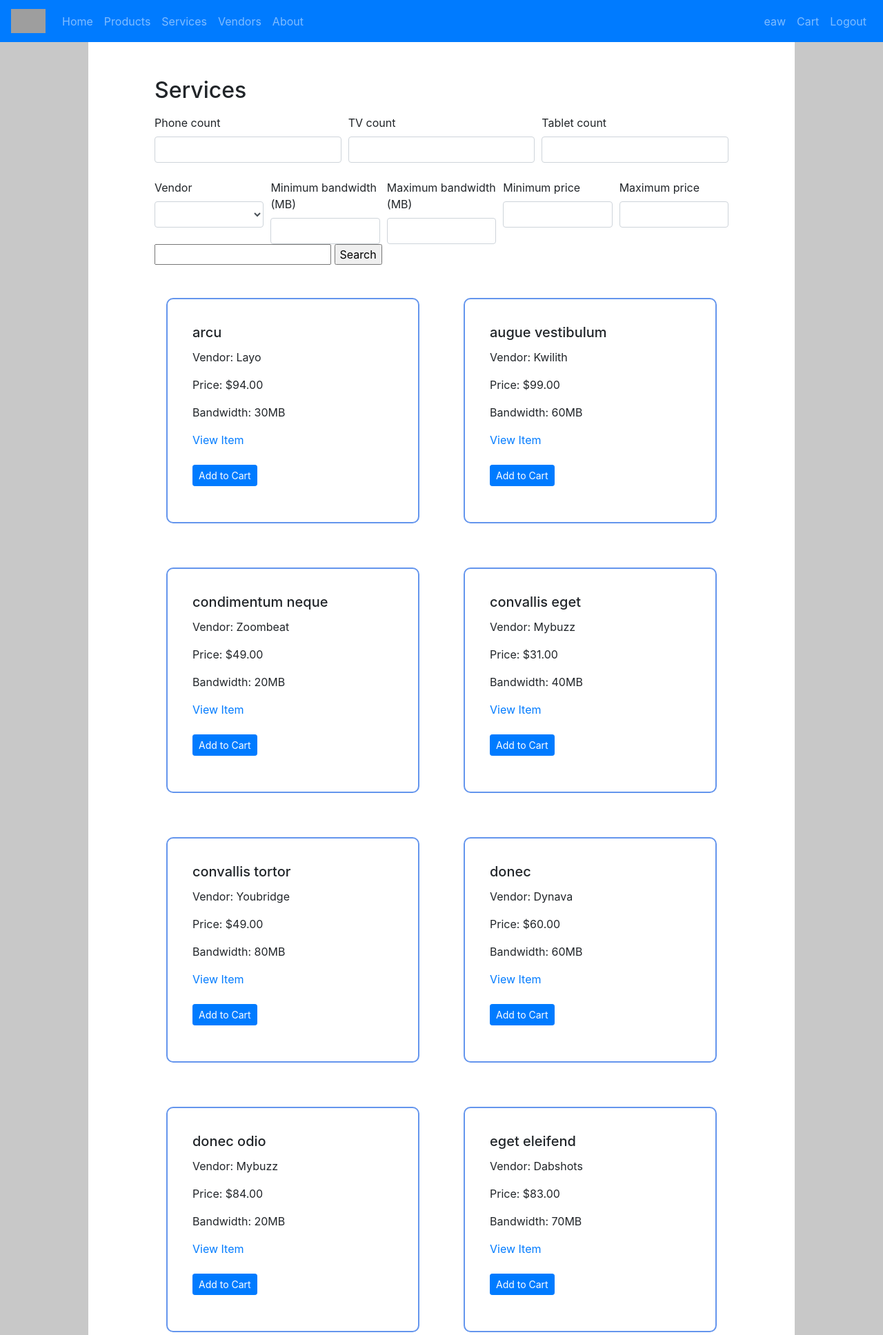
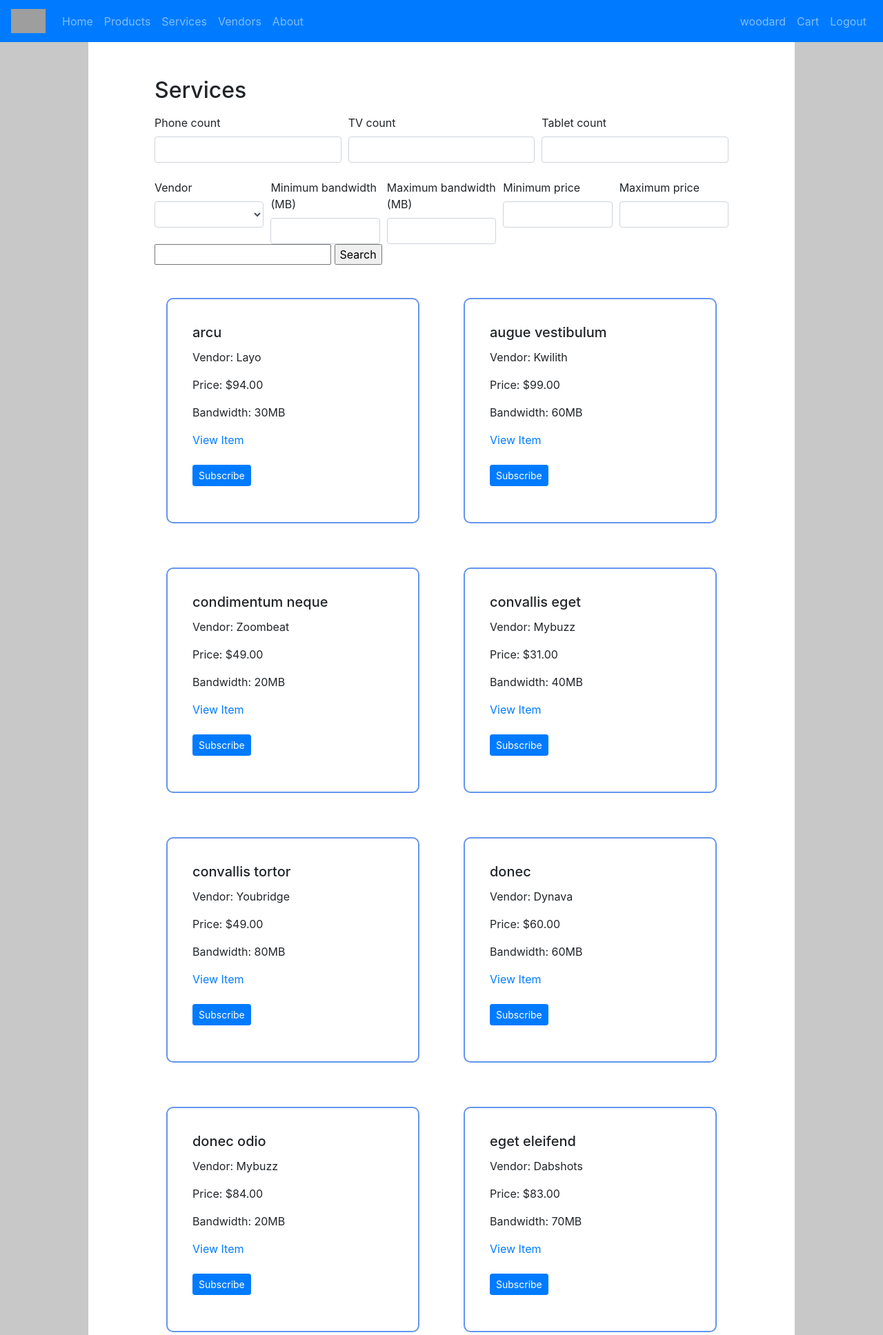
Before and after one commit to WoodardEric/cs360-database, a Django app: page /products/services/ in a window 1280 px wide. Shown: the top 1936 px of the page at 69% size. Run offline with Django 4.2, Linux system fonts and the light colour scheme; a user stored in the database is signed in; data comes from the database, SQL or seed files in the repository; some libraries are stand-ins or nearby versions; grey boxes are pictures that could not be loaded.

Commit message:
change service to subscription instead of a purchase

```diff
--- a/BestBuy/settings.py
+++ b/BestBuy/settings.py
@@ -132,4 +132,4 @@ STATIC_ROOT = os.path.join(BASE_DIR, "static")
 
 DEFAULT_AUTO_FIELD = 'django.db.models.BigAutoField'
 
-AUTH_USER_MODEL = 'accounts.Customer'
+AUTH_USER_MODEL = 'products.Customer'
--- a/accounts/admin.py
+++ b/accounts/admin.py
@@ -2,7 +2,7 @@ from django.contrib import admin
 from django.contrib.auth.admin import UserAdmin
 
 from .forms import CustomUserCreationForm, CustomUserChangeForm
-from .models import Customer
+from products.models import Customer
 
 class CustomUserAdmin(UserAdmin):
     add_form = CustomUserCreationForm
--- a/accounts/models.py
+++ b/accounts/models.py
@@ -1,12 +0,0 @@
-from django.db import models
-from django.contrib.auth.models import AbstractUser
-
-class Customer(AbstractUser):
-    address = models.CharField(max_length=200, null=False)
-    state = models.CharField(max_length=50, null=False)
-    city = models.CharField(max_length=50, null=False)
-    email = models.EmailField()
-    phone = models.CharField(max_length=12, null=False)
-
-    def __str__(self):
-        return str(self.first_name + self.last_name)
--- a/accounts/urls.py
+++ b/accounts/urls.py
@@ -6,6 +6,7 @@ from .views import SignUpView
 urlpatterns = [
     path("signup/", SignUpView.as_view(), name="signup"),
     path("customer/", views.account, name='account'),
+    path("customer/unsubscribe", views.unsubscribe, name='unsubscribe'),
     path("customer/update_account", views.update_account, name='update_account'),
     path("customer/delete_account", views.delete_account, name='delete_account'),
 ]
--- a/products/models.py
+++ b/products/models.py
@@ -1,6 +1,7 @@
 from django.db import models
 from django.core.validators import *
-from accounts.models import Customer
+from django.contrib.auth.models import AbstractUser
+
 
 class ProductType(models.TextChoices):
     PHONE = 'PHONE'
@@ -50,17 +51,27 @@ class Service(models.Model):
     class Meta:
         ordering = ('name', 'bandwidth', 'vendor',)
 
+class Customer(AbstractUser):
+    address = models.CharField(max_length=200, null=False)
+    state = models.CharField(max_length=50, null=False)
+    city = models.CharField(max_length=50, null=False)
+    email = models.EmailField()
+    phone = models.CharField(max_length=12, null=False)
+    service = models.ForeignKey(Service, verbose_name="service", on_delete=models.CASCADE, null=True)
+
+    def __str__(self):
+        return str(self.first_name + self.last_name)
+
 class Cart(models.Model):
     customer = models.ForeignKey(Customer, verbose_name="customer", on_delete=models.CASCADE, null=False)
     product = models.ForeignKey(Product, verbose_name="product", on_delete=models.CASCADE, null=True)
-    service = models.ForeignKey(Service, verbose_name="service", on_delete=models.CASCADE, null=True)
     quantity = models.PositiveIntegerField(default=1, null=False)
 
     def __str__(self):
         return str(self.product) + " x " + str(self.quantity)
 
     class Meta:
-       unique_together = ("customer", "product", "service")
+       unique_together = ("customer", "product")
 
 class History(models.Model):
     customer = models.ForeignKey(Customer, verbose_name="customer", on_delete=models.CASCADE, null=False)
--- a/products/urls.py
+++ b/products/urls.py
@@ -8,7 +8,7 @@ urlpatterns = [
     path("purchase/", views.purchase, name='purchase'),
     path("cart/", views.cart, name='cart'),
     path("add_to_cart", views.add_to_cart, name='add_to_cart'),
-    path("services/add_to_cart", views.service_add_to_cart, name='service_add_to_cart'),
+    path("services/subscribe", views.subscribe, name='subscribe'),
     path("services/", views.services, name='services'),
     path("vendors/", views.vendors, name='vendors'),
     path("", views.products, name='products'),
--- a/products/views.py
+++ b/products/views.py
@@ -23,20 +23,15 @@ def add_to_cart(request):
         cart.save()
     return HttpResponseRedirect(request.META.get('HTTP_REFERER'))
 
+
 @login_required
-def service_add_to_cart(request):
+def subscribe(request):
     user = request.user
     service = Service.objects.get(id=request.POST['service'])
-    if Cart.objects.filter(service=service, customer=user).exists():
-        cart = Cart.objects.get(service=service, customer=user)
-        cart.quantity += 1
-        cart.save()
-    else:
-        cart = Cart()
-        cart.customer = user
-        cart.quantity = 1
-        cart.service = service
-        cart.save()
+    #if user.service == None:
+    user.service = service
+    user.save()
+
     return HttpResponseRedirect(request.META.get('HTTP_REFERER'))
 
 def item(request, item_id):
@@ -106,7 +101,6 @@ def purchase(request):
 @login_required
 def cart(request):
     product = request.POST.get("product")
-    service = request.POST.get("service")
     new_quantity = request.POST.get("quantity")
     if product is not None:
         if new_quantity is not None:
@@ -114,20 +108,12 @@ def cart(request):
             Cart.objects.filter(customer=request.user, product=product).update(quantity=new_quantity)
         else:
             Cart.objects.filter(customer=request.user, product=product).delete()
-    elif service is not None:
-        if new_quantity is not None:
-            new_quantity = int(new_quantity)
-            Cart.objects.filter(customer=request.user, service=service).update(quantity=new_quantity)
-        else:
-            Cart.objects.filter(customer=request.user, service=service).delete()
 
     results = Cart.objects.filter(customer=request.user.id)
     total = 0
     for item in results:
         if item.product is not None:
             total += (item.product.price * item.quantity)
-        if item.service is not None:
-            total += (item.service.price * item.quantity)
     return render(request, 'cart.html', {"cart":results, "total":total})
 
 def services(request):
--- a/templates/cart.html
+++ b/templates/cart.html
@@ -36,9 +36,6 @@
             {% if item.product != None %}
               <label class="col">{{item.product.name}}</label>
             {% endif %}
-            {% if item.service != None %}
-              <label class="col">{{item.service.name}}</label>
-            {% endif %}
           </div>
           <div class="col">
             {% if item.product != None %}
@@ -60,9 +57,6 @@
           {% if item.product != None %}
             <input type="hidden" name="product" id="product" value="{{ item.product.id }}">
           {% endif %}
-          {% if item.service != None %}
-            <input type="hidden" name="service" id="service" value="{{ item.service.id }}">
-          {% endif %}
         </div>
       </form>
 
--- a/templates/services.html
+++ b/templates/services.html
@@ -80,7 +80,7 @@
     {% for service in services %}
       <!-- Individual service -->
       <div class="col" id="product">
-        <form action="add_to_cart" method="POST" value="{{ request.path }}">
+        <form action="subscribe" method="POST" value="{{ request.path }}">
           {% csrf_token %}
 
           <!-- Product details (and "add to cart" button) -->
@@ -96,7 +96,7 @@
 
             {% if user.is_authenticated %}
               <br>
-              <button type="submit" class="btn btn-primary btn-sm">Add to Cart</button>
+              <button type="submit" class="btn btn-primary btn-sm">Subscribe</button>
             {% endif %}
           </div>
         </form>
```
Also changed, not shown: accounts/views.py (+10 -1 lines), templates/account.html (+36 -1 lines), db.sqlite3, products/migrations/0001_initial.py, products/migrations/0002_alter_customer_service.py (added), products/migrations/0002_history.py (deleted).
